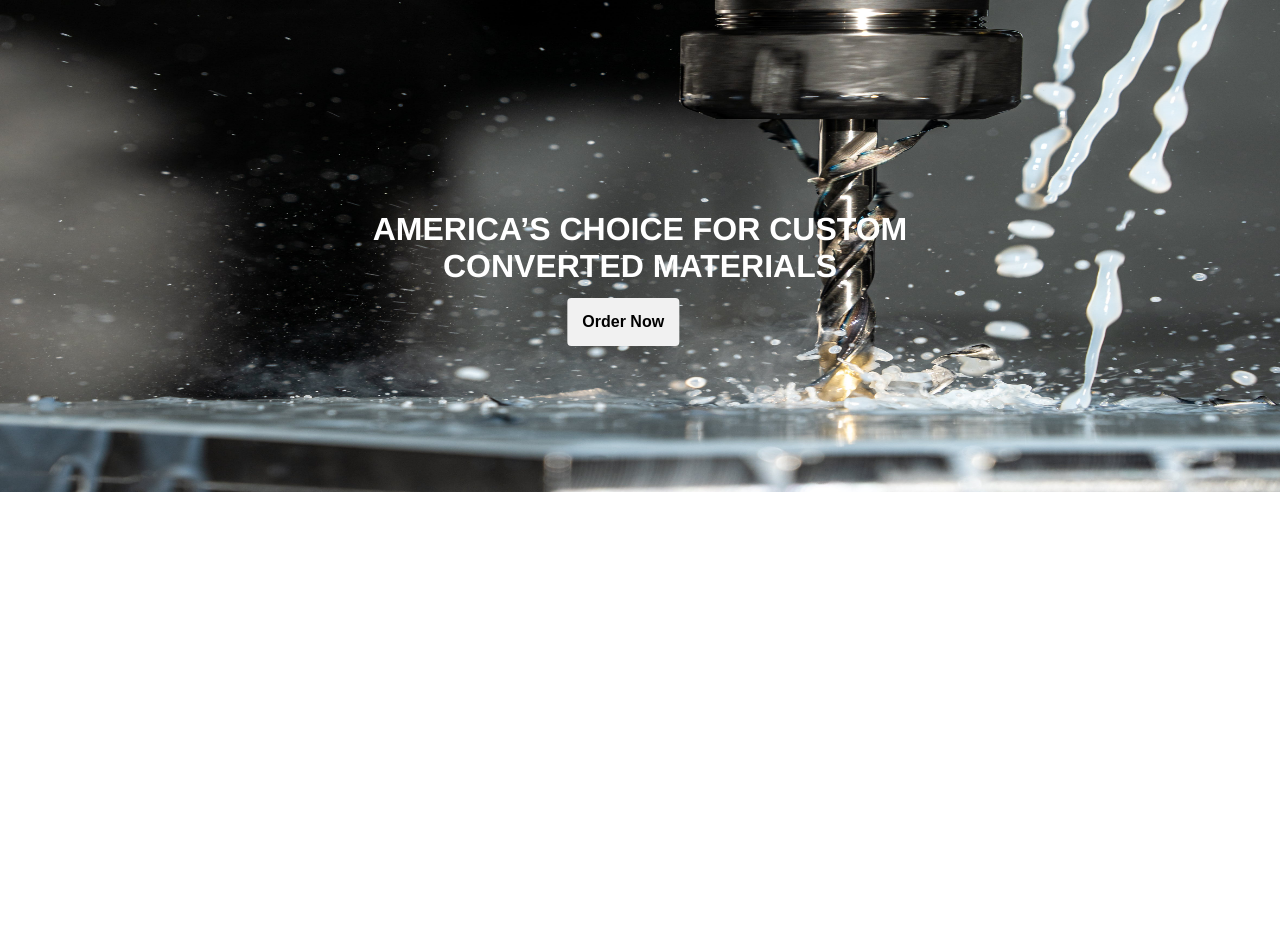
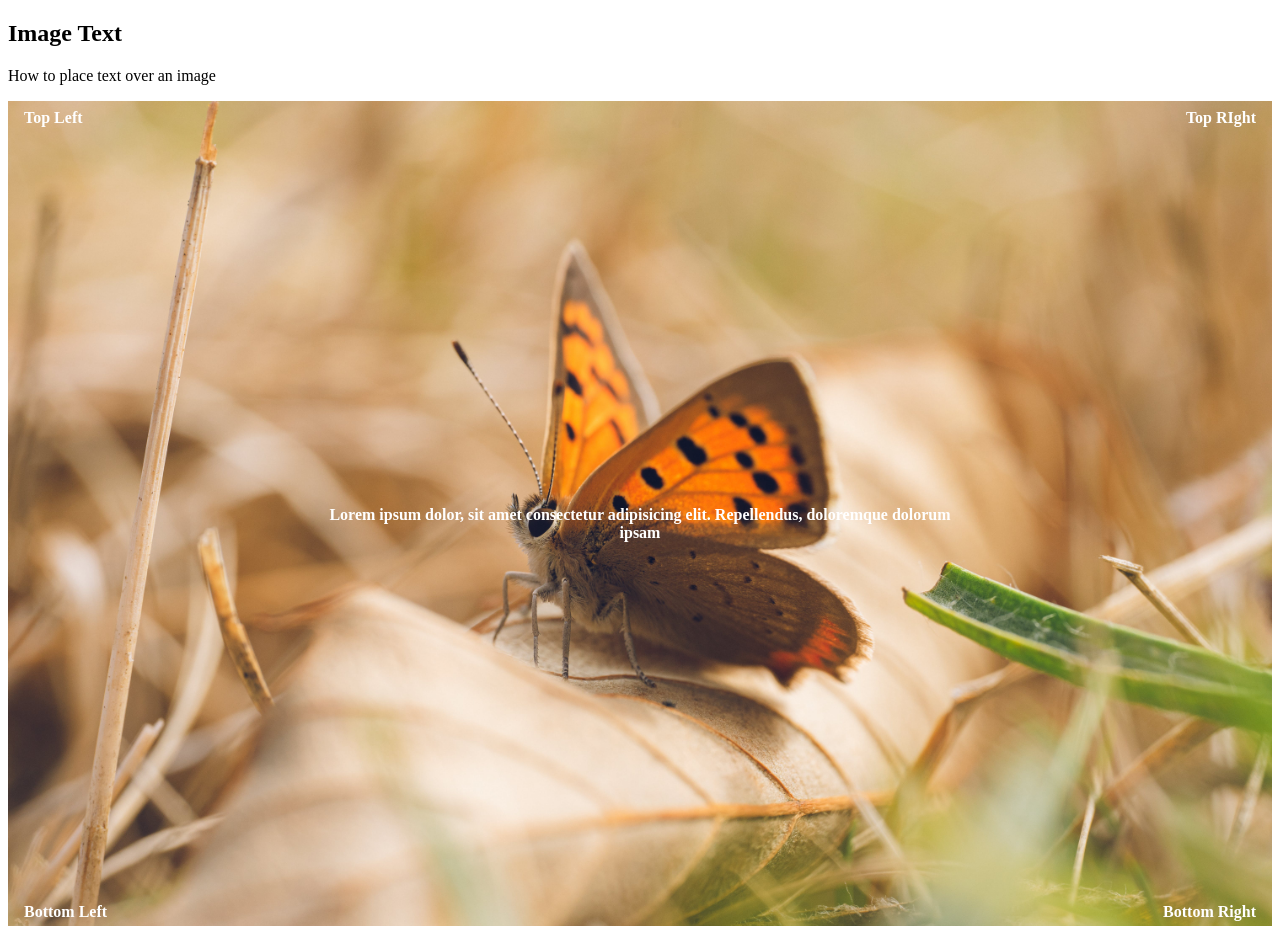
Before and after one commit to AmeyShinde9872/Banner, a plain HTML site: page index.html in a window 1280 px wide. Shown: the top 926 px of the page. Before the commit the page ends 800 px from the top, so only its background shows below. Drawn offline with Linux system fonts and the light colour scheme.

Commit message:
Add files via upload

```diff
--- a/index.html
+++ b/index.html
@@ -3,17 +3,19 @@
 <head>
     <meta charset="UTF-8">
     <meta name="viewport" content="width=device-width, initial-scale=1.0">
-    <title>Banner Image</title>
+    <title>Image Text</title>
     <link rel="stylesheet" href="style.css">
 </head>
 <body>
-    <div class="banner">
-        <img src="banner.jpg" alt="banner" style="width: 100%;">
-
-        <p class="text-content">
-            AMERICA’S CHOICE FOR CUSTOM CONVERTED MATERIALS
-        </p>
-        <a href="#ordernow" class="order">Order Now</a>
+    <h2>Image Text</h2>
+    <p>How to place text over an image</p>
+    <div class="container">
+        <img src="butterfly.jpg" alt="buttefly" style="width: 100%">
+        <div class="bottom-left">Bottom Left</div>
+        <div class="top-left">Top Left</div>
+        <div class="top-right">Top RIght</div>
+        <div class="bottom-right">Bottom Right</div>
+        <div class="centered">Lorem ipsum dolor, sit amet consectetur adipisicing elit. Repellendus, doloremque dolorum ipsam </div>
     </div>
 </body>
 </html>
--- a/style.css
+++ b/style.css
@@ -1,40 +1,37 @@
-*{
-    margin: 0;
+.container{
+    position: relative;
+    text-align: center;
+    color:white;
+    font-weight: 700;
 }
 
-
-.banner img{
-    width: 1400px;
-    height: 492px;
+.bottom-left{
+    position: absolute;
+    bottom: 26px;
+    left: 16px;
 }
 
-.banner{
-    position: relative;
+.top-left{
+    position: absolute;
+    top: 8px;
+    left: 16px;
 }
 
-.banner .text-content{
-position: absolute;
-color: white;
-font-family:  Helvetica, sans-serif;
-font-weight: 600;
-font-size: 32px;
-text-align: center;
-top: 50%;
-left: 50%;
-transform: translate(-50%,-50%);
+.top-right{
+    position: absolute;
+    top:8px;
+    right: 16px;
 }
 
-.banner .order{
+.bottom-right{
     position: absolute;
-    top: 65%;
+    bottom: 26px;
+    right: 16px;
+}
+
+.centered{
+    position: absolute;
+    top: 50%;
     left: 50%;
-    transform: translate(-65%,-50%);
-    color: white;
-    text-decoration: none;
-    font-family: Arial, Helvetica, sans-serif;
-    background-color:#f1f1f1 ;
-    color: black;
-    padding: 15px;
-    border-radius:4px ;
-    font-weight: 600;
+    transform: translate(-50%,-50%);
 }
```
Also changed, not shown: butterfly.jpg (added).
